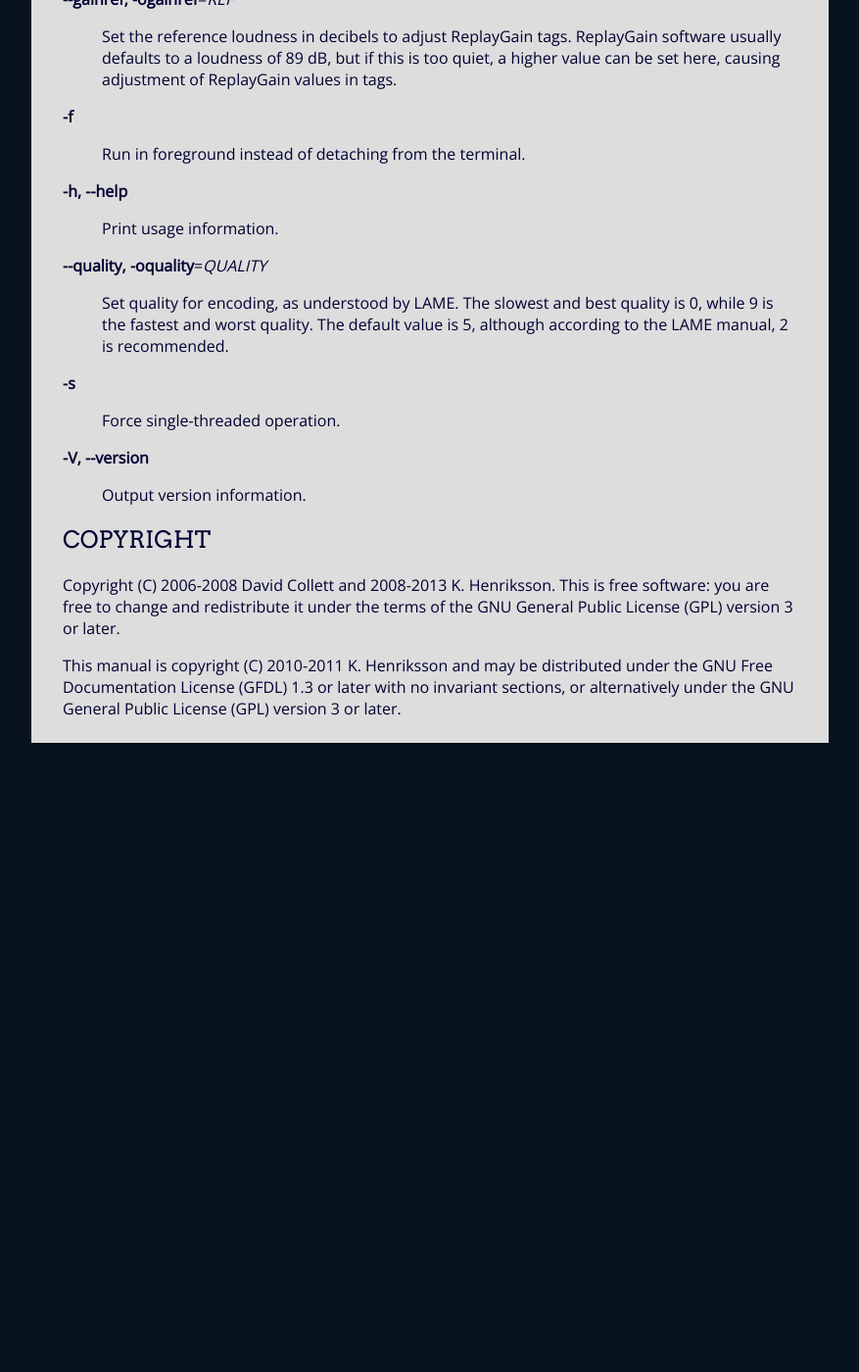
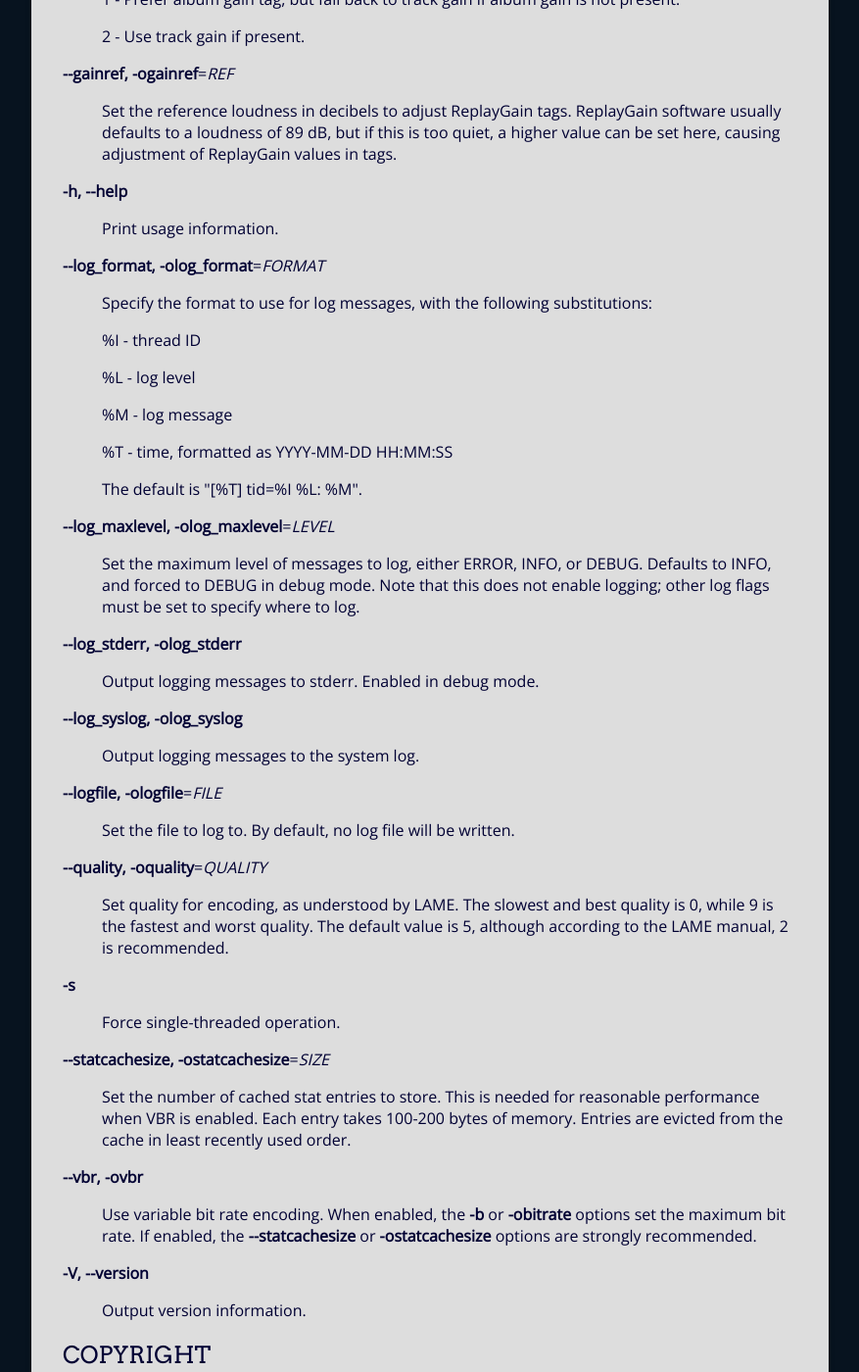
Before and after one commit to khenriks/mp3fs, a Jekyll site: the page built from mp3fs.1.html, in a window 1280 px wide and 1400 px high, scrolled down 1054 px. Shown: the whole window at 98% size, without its empty margins (201-1078 px from the left). Built offline with Jekyll 4.4.1, drawn with Linux system fonts in a browser that asks for light colours; some web fonts are replaced; before the commit the page ends 1828 px from its top, so only the background shows below that; some of the changed text lies outside the part shown.

Commit message:
Update site for version 1.1

```diff
--- a/_layouts/main.html
+++ b/_layouts/main.html
@@ -18,9 +18,9 @@
     </div>
     <div id="bar">
         <div class="widthfit">
-            Latest release: 1.0
+            Latest release: 1.1
             <div style="float: right; vertical-align: top">Get it:
-                <a href="https://github.com/khenriks/mp3fs/releases/download/v1.0/mp3fs-1.0.tar.gz"><i
+                <a href="https://github.com/khenriks/mp3fs/releases/download/v1.1/mp3fs-1.1.tar.gz"><i
                 class="fa fa-download"></i> tar.gz</a></div>
         </div>
     </div>
@@ -28,7 +28,7 @@
         {{content}}
     </div>
     <div id="bottom">
-        &copy; 2020 <a href="https://github.com/khenriks"><i
+        &copy; 2021 <a href="https://github.com/khenriks"><i
             class="fa fa-github-alt"></i> khenriks</a>.
         Distribute under <a
         href="https://www.gnu.org/licenses/fdl-1.3.html">GFDL 1.3</a>+ or <a
--- a/mp3fs.1.html
+++ b/mp3fs.1.html
@@ -20,6 +20,9 @@
 <dt><strong>-d, -odebug</strong></dt>
 <dd><p>Enable debug output. This will result in a large quantity of diagnostic information being printed to stderr as the program runs. This option will normally not be used. It implies <strong>-f</strong>.</p>
 </dd>
+<dt><strong>-f</strong></dt>
+<dd><p>Run in the foreground instead of detaching from the terminal.</p>
+</dd>
 <dt><strong>--gainmode, -ogainmode</strong>=<em>MODE</em></dt>
 <dd><p>Set mode to use for interpreting ReplayGain tags. The allowed values for <em>MODE</em> are:</p>
 <p>0 - Ignore all ReplayGain tags.</p>
@@ -29,11 +32,28 @@
 <dt><strong>--gainref, -ogainref</strong>=<em>REF</em></dt>
 <dd><p>Set the reference loudness in decibels to adjust ReplayGain tags. ReplayGain software usually defaults to a loudness of 89 dB, but if this is too quiet, a higher value can be set here, causing adjustment of ReplayGain values in tags.</p>
 </dd>
-<dt><strong>-f</strong></dt>
-<dd><p>Run in foreground instead of detaching from the terminal.</p>
-</dd>
 <dt><strong>-h, --help</strong></dt>
 <dd><p>Print usage information.</p>
+</dd>
+<dt><strong>--log_format, -olog_format</strong>=<em>FORMAT</em></dt>
+<dd><p>Specify the format to use for log messages, with the following substitutions:</p>
+<p>%I - thread ID</p>
+<p>%L - log level</p>
+<p>%M - log message</p>
+<p>%T - time, formatted as YYYY-MM-DD HH:MM:SS</p>
+<p>The default is "[%T] tid=%I %L: %M".</p>
+</dd>
+<dt><strong>--log_maxlevel, -olog_maxlevel</strong>=<em>LEVEL</em></dt>
+<dd><p>Set the maximum level of messages to log, either ERROR, INFO, or DEBUG. Defaults to INFO, and forced to DEBUG in debug mode. Note that this does not enable logging; other log flags must be set to specify where to log.</p>
+</dd>
+<dt><strong>--log_stderr, -olog_stderr</strong></dt>
+<dd><p>Output logging messages to stderr. Enabled in debug mode.</p>
+</dd>
+<dt><strong>--log_syslog, -olog_syslog</strong></dt>
+<dd><p>Output logging messages to the system log.</p>
+</dd>
+<dt><strong>--logfile, -ologfile</strong>=<em>FILE</em></dt>
+<dd><p>Set the file to log to. By default, no log file will be written.</p>
 </dd>
 <dt><strong>--quality, -oquality</strong>=<em>QUALITY</em></dt>
 <dd><p>Set quality for encoding, as understood by LAME. The slowest and best quality is 0, while 9 is the fastest and worst quality. The default value is 5, although according to the LAME manual, 2 is recommended.</p>
@@ -41,10 +61,16 @@
 <dt><strong>-s</strong></dt>
 <dd><p>Force single-threaded operation.</p>
 </dd>
+<dt><strong>--statcachesize, -ostatcachesize</strong>=<em>SIZE</em></dt>
+<dd><p>Set the number of cached stat entries to store. This is needed for reasonable performance when VBR is enabled. Each entry takes 100-200 bytes of memory. Entries are evicted from the cache in least recently used order.</p>
+</dd>
+<dt><strong>--vbr, -ovbr</strong></dt>
+<dd><p>Use variable bit rate encoding. When enabled, the <strong>-b</strong> or <strong>-obitrate</strong> options set the maximum bit rate. If enabled, the <strong>--statcachesize</strong> or <strong>-ostatcachesize</strong> options are strongly recommended.</p>
+</dd>
 <dt><strong>-V, --version</strong></dt>
 <dd><p>Output version information.</p>
 </dd>
 </dl>
 <h2 id="copyright">COPYRIGHT</h2>
 <p>Copyright (C) 2006-2008 David Collett and 2008-2013 K. Henriksson. This is free software: you are free to change and redistribute it under the terms of the GNU General Public License (GPL) version 3 or later.</p>
-<p>This manual is copyright (C) 2010-2011 K. Henriksson and may be distributed under the GNU Free Documentation License (GFDL) 1.3 or later with no invariant sections, or alternatively under the GNU General Public License (GPL) version 3 or later.</p>
+<p>This manual is copyright (C) 2010-2020 K. Henriksson and may be distributed under the GNU Free Documentation License (GFDL) 1.3 or later with no invariant sections, or alternatively under the GNU General Public License (GPL) version 3 or later.</p>
```
